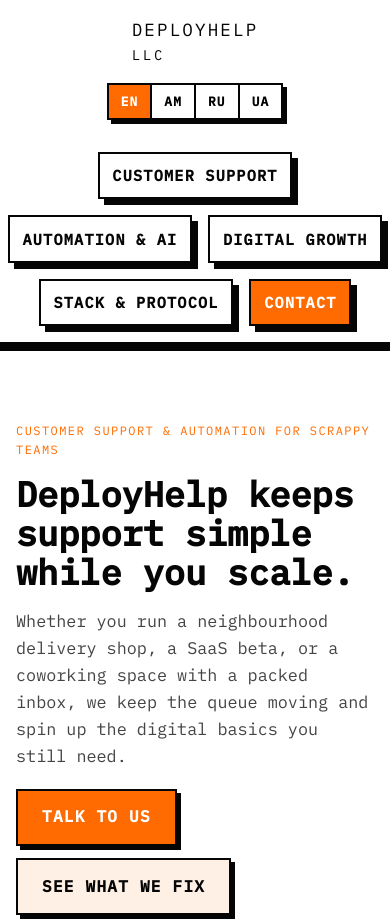
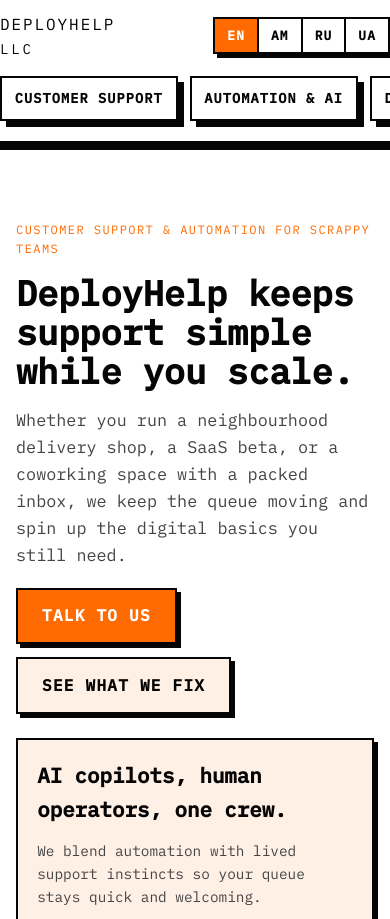
Before and after one commit to vahekhumaryan/deployhelp_website, a plain HTML site: page index.html in a window 390 px wide. Shown: the top 919 px of the page. Drawn offline with Linux system fonts and the light colour scheme.

Commit message:
UI: Refactor mobile header into a compact horizontally-scrolling navigation

```diff
--- a/index.html
+++ b/index.html
@@ -140,6 +140,7 @@
             justify-content: space-between;
             gap: 1rem;
             min-height: var(--header-height);
+            flex-wrap: wrap;
         }
 
         .brand {
@@ -201,6 +202,8 @@
             text-transform: uppercase;
             font-weight: 600;
             letter-spacing: 0.08em;
+            flex-wrap: nowrap;
+            white-space: nowrap;
         }
 
         .nav-links[hidden] {
@@ -525,18 +528,31 @@
         }
 
         @media (max-width: 840px) {
+            .nav-container {
+                padding: 0.75rem 0;
+            }
+
             .nav-links {
-                flex-wrap: wrap;
-                justify-content: center;
-                gap: 1rem;
-                padding-top: 1rem;
                 width: 100%;
+                overflow-x: auto;
+                padding-bottom: 0.5rem;
+                gap: 0.75rem;
+                font-size: 0.85rem;
             }
 
-            .nav-container {
-                flex-direction: column;
-                align-items: center;
-                padding: 1rem 0;
+            .nav-links::-webkit-scrollbar {
+                display: none;
+            }
+
+            .nav-links {
+                -ms-overflow-style: none;
+                /* IE and Edge */
+                scrollbar-width: none;
+                /* Firefox */
+            }
+
+            .brand {
+                font-size: 1rem;
             }
         }
 
```
